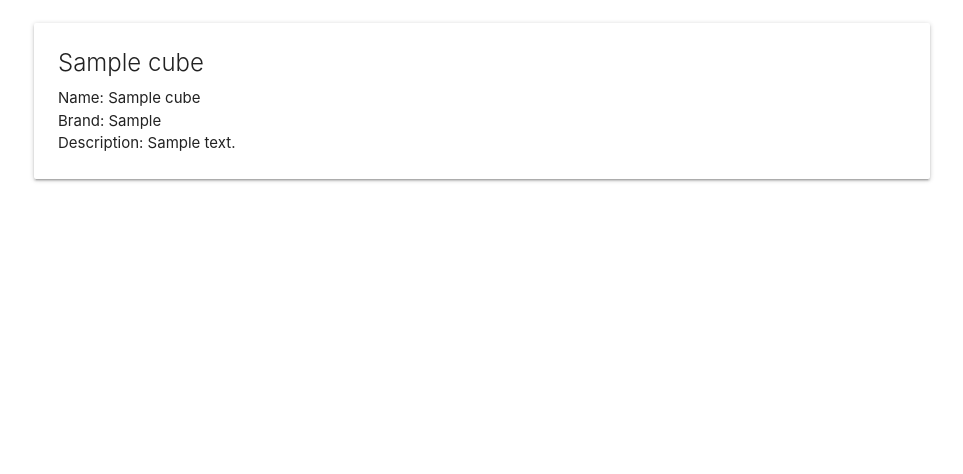
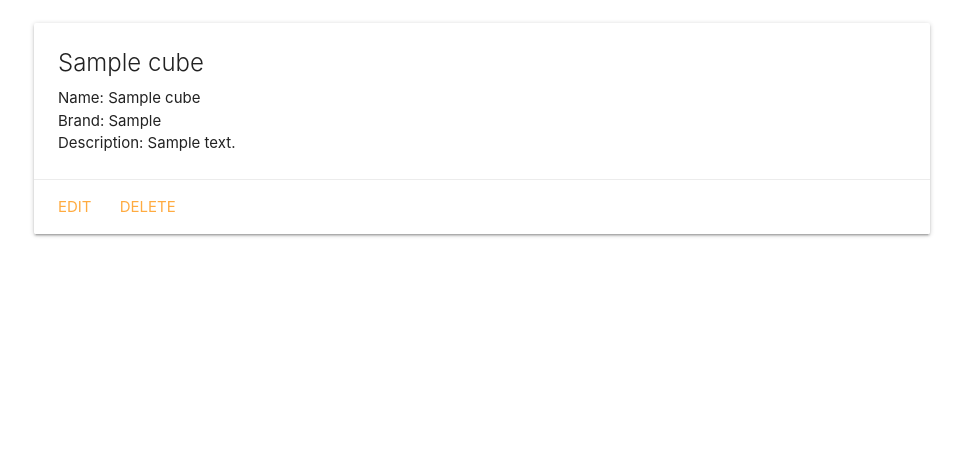
Before and after one commit to TuckTuckC/CubeCollector, a Django app: template main_app/templates/cubes/detail.html in a window 1280 px wide. Shown: the part 177-651 px from the top of the page, without its empty margins (158-1121 px from the left). Run offline with Django 3.2, Linux system fonts and the light colour scheme; the template is opened without the code that fills it: values that come from a table or form of the project are taken from there, others are empty; tables that the repository leaves empty hold one stand-in row (values such as "Sample post"); parts of the project's set-up code (start-up, migrations or seed data) failed here and were passed over.

Commit message:
added buttons for create and delete in deatil.html

```diff
--- a/main_app/templates/cubes/detail.html
+++ b/main_app/templates/cubes/detail.html
@@ -10,6 +10,10 @@
     <p>Brand: {{ cube.brand }}</p>
     <p>Description: {{ cube.description }}</p>
   </div>
+  <div class="card-action">
+    <a href="{% url 'cubes_update' cube.id %}">Edit</a>
+    <a href="{% url 'cubes_delete' cube.id %}">Delete</a>
+  </div>
 </div>
 
 {% endblock %}
```
